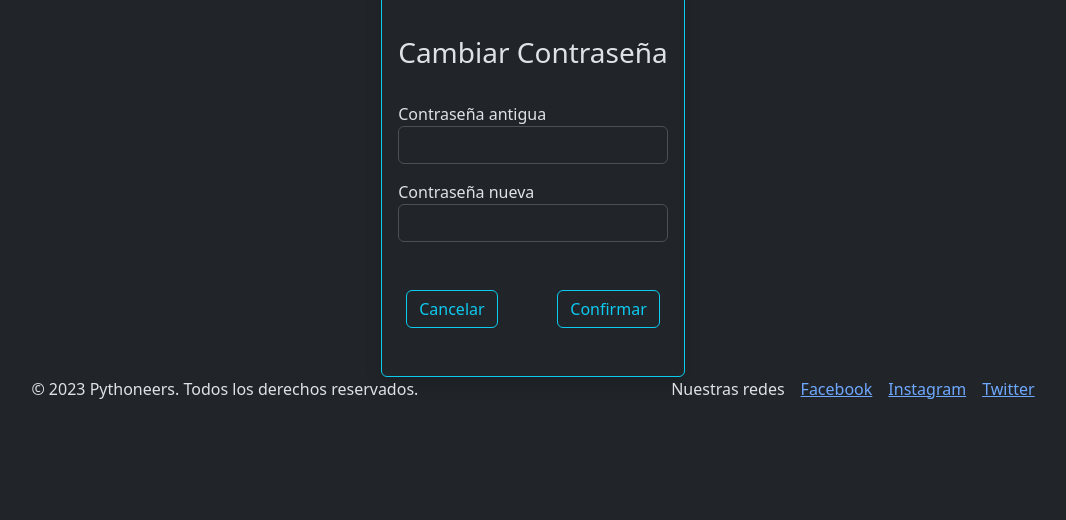
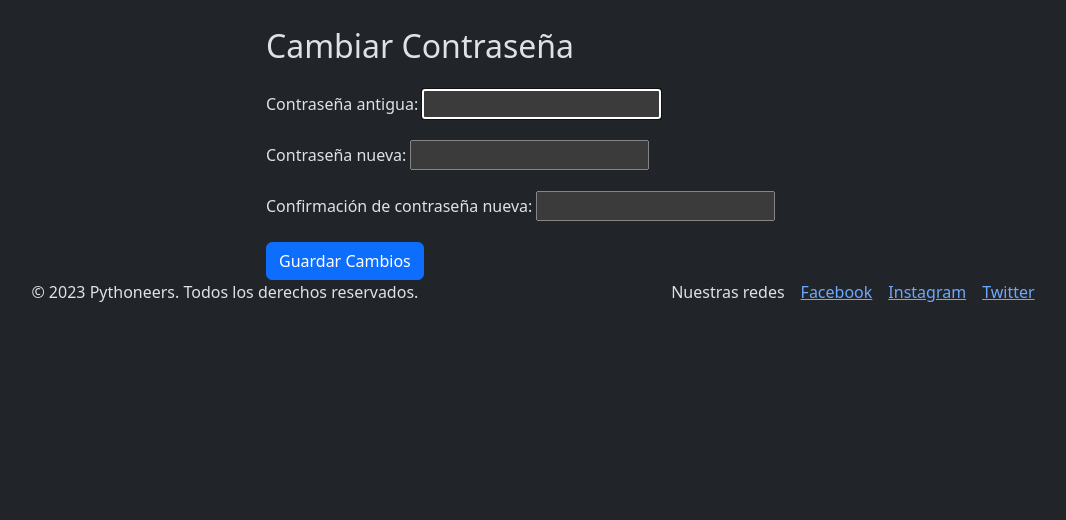
Before and after one commit to gustavopalaciosTecno/Proyecto_final2023, a Django app: page /user/changePassword/ in a window 1280 px wide. Shown: the part 137-657 px from the top of the page, without its empty margins (107-1173 px from the left). Run offline with Django 4.2, Linux system fonts and the light colour scheme; the visitor is signed in with stand-in values (Sample User, id 1); some libraries are stand-ins or nearby versions.

Commit message:
02-08-2023

```diff
--- a/blog/apps/user/urls.py
+++ b/blog/apps/user/urls.py
@@ -8,4 +8,7 @@ urlpatterns = [
     path("register/", views.registerUser, name="register"),
     path("logout/", views.logoutUser, name="logout"),
     path("changePassword/", views.changePassword, name="changePassword"),
+    path('modificar_contrasena/', views.changePassword, name='modificar_contrasena'),
+    path('recuperar_contrasena/', views.recuperar_contrasena, name='recuperar_contrasena'),
+    path('confirmar_recuperar_contrasena/', views.confirmar_recuperar_contrasena, name='confirmar_recuperar_contrasena'),
     ]
--- a/blog/apps/user/views.py
+++ b/blog/apps/user/views.py
@@ -1,10 +1,16 @@
 from django.shortcuts import render, redirect, get_object_or_404
-from django.contrib.auth.forms import AuthenticationForm, PasswordChangeForm
+from django.contrib.auth.forms import AuthenticationForm
 from apps.user.forms import NewUserProfileForm
 from django.contrib.auth import authenticate, login, logout
 from django.contrib.auth.models import User
 from .models import UserProfile
-from .forms import UpdateAvatarForm
+from .forms import UpdateAvatarForm, RecuperarContrasenaForm
+from django.contrib.auth.decorators import login_required
+from django.contrib.auth.forms import PasswordChangeForm
+from django.core.mail import send_mail
+from django.contrib import messages
+import random
+import string
 
 
 def registerUser(request):
@@ -66,16 +72,72 @@ def profile(request, id):
 
 
 #controlar si funciona xd
+# def changePassword(request):
+#     user = request.user
+#     form = PasswordChangeForm(data=request.POST or None, user=user)
+#     if request.method == "POST":
+#         if form.is_valid():
+#             password = form.cleaned_data.get('new_password1')
+#             user.set_password(password)
+#             user.save()
+#             return redirect('index')
+#     context = {
+#         'form': form
+#     }
+#     return render(request, 'auth/changePassword.html', context)
+
+@login_required
 def changePassword(request):
     user = request.user
-    form = PasswordChangeForm(data=request.POST or None, user=user)
+    form = PasswordChangeForm(user=user)
+
     if request.method == "POST":
+        form = PasswordChangeForm(user=user, data=request.POST)
         if form.is_valid():
-            password = form.cleaned_data.get('new_password1')
-            user.set_password(password)
-            user.save()
-            return redirect('index')
+            form.save()
+            return redirect('user:profile', id=user.id)
+
     context = {
         'form': form
     }
-    return render(request, 'auth/changePassword.html', context)
+    return render(request, 'user/modificar_contrasena.html', context)
+
+def recuperar_contrasena(request):
+    form = RecuperarContrasenaForm(request.POST or None)
+
+    if request.method == 'POST':
+        if form.is_valid():
+            email = form.cleaned_data['email']
+            user = User.objects.filter(email=email).first()
+
+            if user:
+                # Generar nueva contraseña aleatoria
+                nueva_contrasena = ''.join(random.choices(string.ascii_letters + string.digits, k=10))
+
+                # Se requieren permisos y credenciales especiales
+                #send_mail(
+                #    'Recuperación de contraseña',
+                #    f'Tu nueva contraseña es: {nueva_contrasena}',
+                #    'tu_correo@ejemplo.com',  # Coloca tu dirección de correo electrónico aquí
+                #    [email],
+                #    fail_silently=False,
+                #)
+
+                # Actualizar la contraseña en la base de datos
+                user.set_password(nueva_contrasena)
+                user.save()
+
+                messages.success(request, 'Se ha enviado un correo de recuperación de contraseña, bueno en realidad no, se requieren permisos especiales para correos de uso real.')
+            else:
+                messages.error(request, 'No se encontró una cuenta asociada al correo proporcionado.')
+
+            return redirect('user:recuperar_contrasena')  # Redirigir de vuelta a la página de recuperación de contraseña
+
+    context = {
+        'form': form
+    }
+
+    return render(request, 'user/recuperar_contrasena.html', context)
+
+def confirmar_recuperar_contrasena(request):
+    return render(request,'user/confirmar_recuperar_contrasena.html')
--- a/blog/templates/about.html
+++ b/blog/templates/about.html
@@ -20,7 +20,7 @@
             </li>
             <li class="list-group-item my-4">
                 <h4>Daira Cuquejo</h4>
-                <img src="{% static '../media/src/Daira.png' %}" alt="about" width="300px">
+                <img src="{% static '../media/src/daira.jpeg' %}" alt="about" width="300px">
             </li>
 
         </ul>
--- a/blog/templates/auth/login.html
+++ b/blog/templates/auth/login.html
@@ -23,7 +23,7 @@
         </div>
         <input type="submit" value="Ingresar" class="mt-4 btn btn-outline-info">
     </form>
-    <span class="mt-4 d-flex flex-column small">¿Olvidaste la contraseña? <a href="{% url 'user:changePassword' %}" class="text-center small">Cambiar contraseña</a></span>
+    <span class="mt-4 d-flex flex-column small">¿Olvidaste la contraseña? <a href="{% url 'user:recuperar_contrasena' %}" class="text-center small">Recuperar contraseña</a></span>
     <p class="mt-2 small">¿No tienes una cuenta? <a href="{% url 'user:register' %}" class="small">Registrate</a></p>
 </div>
 
--- /dev/null
+++ b/blog/templates/user/confirmar_recuperar_contrasena.html
@@ -0,0 +1 @@
+<h1>Esto es confirmar recuperar contrasena</h1>
--- /dev/null
+++ b/blog/templates/user/modificar_contrasena.html
@@ -0,0 +1,28 @@
+{% extends "base.html" %}
+
+{% block title %}Cambiar Contraseña{% endblock title %}
+
+{% block content %}
+<div class="container mt-5">
+  <div class="row justify-content-center">
+    <div class="col-lg-6">
+      <h2 class="mb-4">Cambiar Contraseña</h2>
+      <form method="post" class="form-horizontal">
+        {% csrf_token %}
+        {% for field in form %}
+        <div class="mb-3">
+          <label for="{{ field.id_for_label }}" class="form-label">{{ field.label_tag }}</label>
+          {{ field }}
+          {% if field.errors %}
+          {% for error in field.errors %}
+          <div class="text-danger">{{ error }}</div>
+          {% endfor %}
+          {% endif %}
+        </div>
+        {% endfor %}
+        <button type="submit" class="btn btn-primary">Guardar Cambios</button>
+      </form>
+    </div>
+  </div>
+</div>
+{% endblock %}
```
Also changed, not shown: blog/apps/user/forms.py (+11 -1 lines), blog/templates/user/recuperar_contrasena.html (added, +25 -0 lines), blog/media/src/Daira.png (deleted), blog/media/src/daira.jpeg (added).
